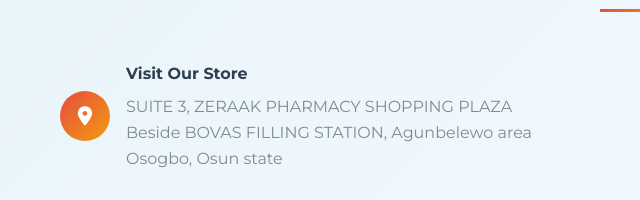
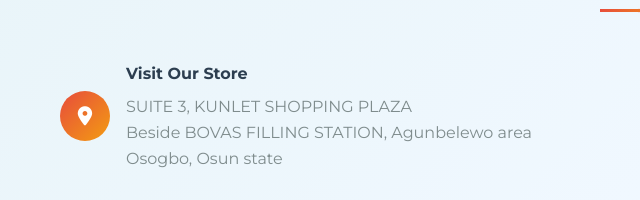
Before and after one commit to Wolfgang-V/tre_, a plain HTML site: page index.html in a window 1280 px wide. Shown: the part 4727-4927 px from the top of the page, 0-640 px from the left. Drawn offline with nearby package versions, Linux system fonts and the light colour scheme.

Commit message:
updated address

```diff
--- a/index.html
+++ b/index.html
@@ -200,7 +200,7 @@
                         <i class="fas fa-map-marker-alt"></i>
                         <div>
                             <h4>Visit Our Store</h4>
-                            <p>SUITE 3, ZERAAK PHARMACY SHOPPING PLAZA<br>Beside BOVAS FILLING STATION, Agunbelewo area<br>Osogbo, Osun state</p>
+                            <p>SUITE 3, KUNLET SHOPPING PLAZA<br>Beside BOVAS FILLING STATION, Agunbelewo area<br>Osogbo, Osun state</p>
                         </div>
                     </div>
                     <div class="contact-item">
@@ -279,4 +279,5 @@
 
     <!-- <script src="script.js"></script> -->
 </body>
+
 </html>
```
